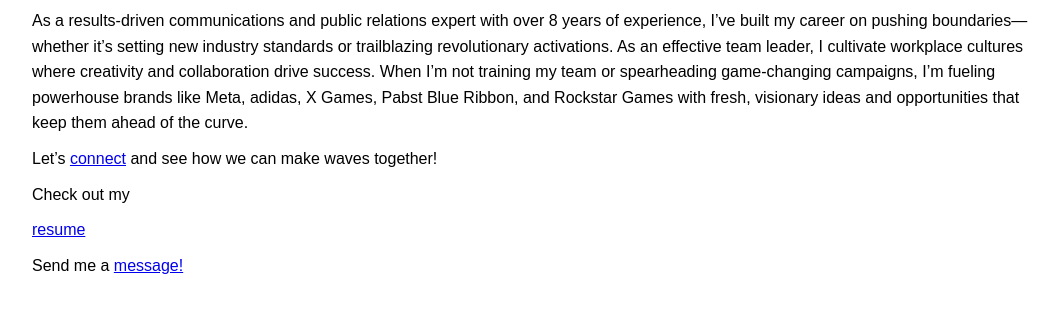
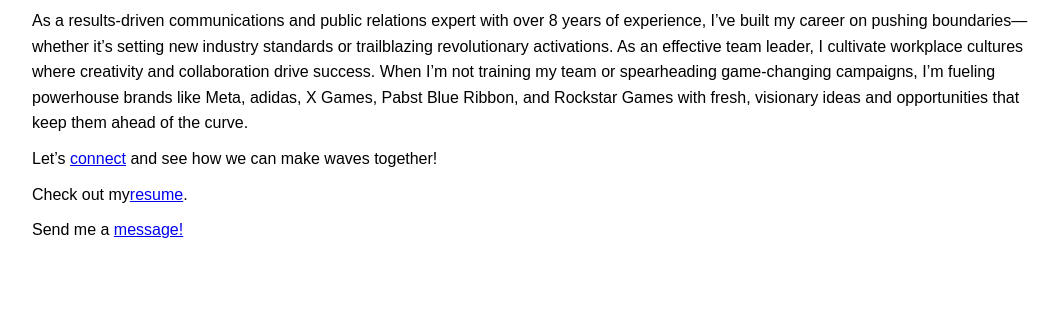
Before and after one commit to devPerales/devPerales.github.io, a plain HTML site: page index.html in a window 1280 px wide. Shown: the part 106-418 px from the top of the page, without its empty margins (96-1150 px from the left). Drawn offline with Linux system fonts and the light colour scheme.

Commit message:
Update index.html

```diff
--- a/index.html
+++ b/index.html
@@ -47,7 +47,7 @@
             <p> Let’s <a href="mailto:devperales@gmail.com">connect</a> and see how we can make waves together!</p>
 
            <div>
-            <p>Check out my </p><a href="/resume.html">resume</a></p>
+            <p>Check out my<a href="/resume.html">resume</a>.</p>
             <p>Send me a <a href="mailto:devperales@gmail.com">message!</a></p>
            </div>
         </div>
```
